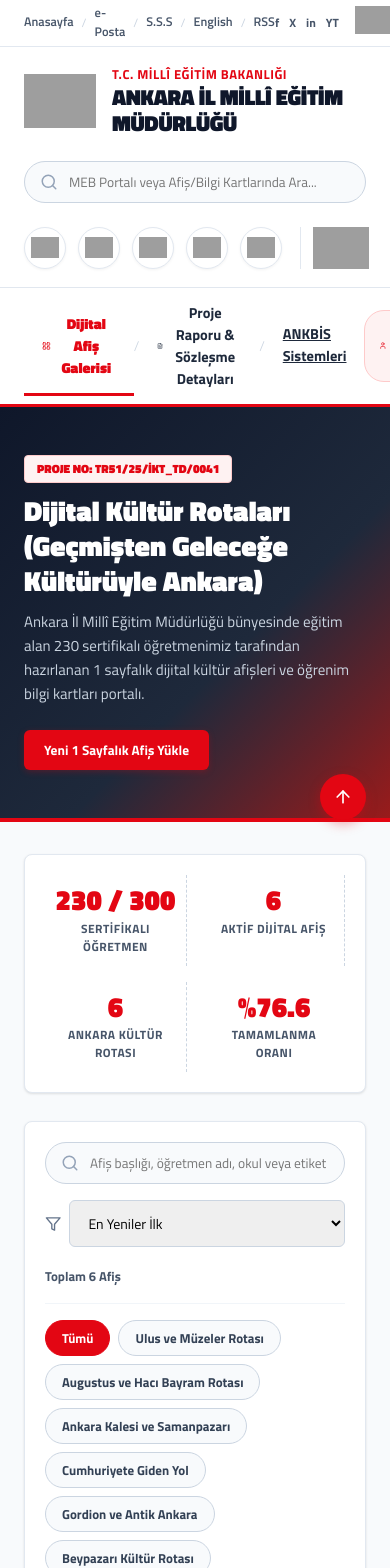
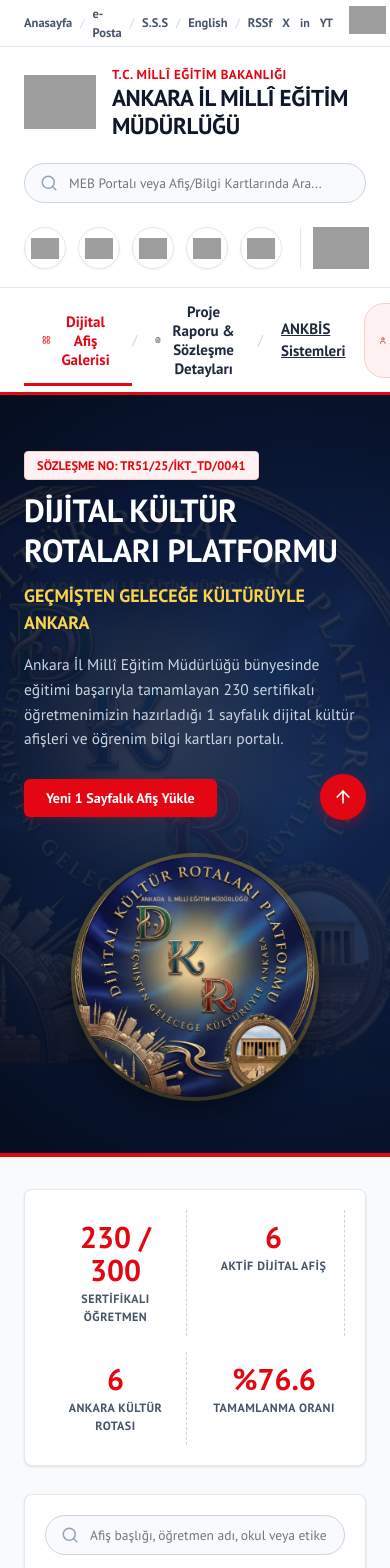
Before and after one commit to nezahatkorkmaz/ankara-il-milli-egitim, a React (Vite) app: page / in a window 390 px wide. Shown: the top 1568 px of the page. Built offline with nearby package versions, Linux system fonts and the light colour scheme; grey boxes are pictures that could not be loaded.

Commit message:
Projeye ozel Dijital Kultur Rotalari resmi armasi ve Myriad Pro font ailesi entegre edildi

```diff
--- a/index.html
+++ b/index.html
@@ -6,7 +6,7 @@
     <title>T.C. MEB - Ankara İl Millî Eğitim Müdürlüğü - Dijital Kültür Rotaları</title>
     <link rel="preconnect" href="https://fonts.googleapis.com">
     <link rel="preconnect" href="https://fonts.gstatic.com" crossorigin>
-    <link href="https://fonts.googleapis.com/css2?family=Titillium+Web:ital,wght@0,300;0,400;0,600;0,700;0,900;1,400;1,600&family=Open+Sans:wght@400;600;700;800&display=swap" rel="stylesheet">
+    <link href="https://fonts.googleapis.com/css2?family=PT+Sans:ital,wght@0,400;0,700;1,400;1,700&family=Open+Sans:ital,wght@0,300;0,400;0,600;0,700;0,800;1,400&display=swap" rel="stylesheet">
   </head>
   <body>
     <div id="root"></div>
--- a/src/components/CardGallery.tsx
+++ b/src/components/CardGallery.tsx
@@ -64,17 +64,35 @@ export const CardGallery: React.FC<CardGalleryProps> = ({
   return (
     <div>
       <section className="official-hero">
+        <div className="hero-backdrop-seal"></div>
         <div className="meb-container">
-          <span className="report-header-badge">PROJE NO: TR51/25/İKT_TD/0041</span>
-          <h2 style={{ fontSize: '28px', fontWeight: 900, marginBottom: '12px', lineHeight: 1.25 }}>
-            Dijital Kültür Rotaları (Geçmişten Geleceğe Kültürüyle Ankara)
-          </h2>
-          <p style={{ fontSize: '15px', color: '#cbd5e1', maxWidth: '840px', marginBottom: '24px', lineHeight: 1.6 }}>
-            Ankara İl Millî Eğitim Müdürlüğü bünyesinde eğitim alan 230 sertifikalı öğretmenimiz tarafından hazırlanan 1 sayfalık dijital kültür afişleri ve öğrenim bilgi kartları portalı.
-          </p>
-          <button className="btn-meb-primary" onClick={onOpenUpload}>
-            {isLoggedIn ? 'Yeni 1 Sayfalık Afiş Yükle' : 'Öğretmen Girişi Yap ve Afiş Yükle'}
-          </button>
+          <div className="hero-content-grid">
+            <div>
+              <span className="report-header-badge">SÖZLEŞME NO: TR51/25/İKT_TD/0041</span>
+              <h2 style={{ fontSize: '32px', fontWeight: 700, marginBottom: '12px', lineHeight: 1.25, letterSpacing: '-0.3px' }}>
+                DİJİTAL KÜLTÜR ROTALARI PLATFORMU
+              </h2>
+              <h3 style={{ fontSize: '18px', fontWeight: 700, color: '#fcd34d', marginBottom: '16px' }}>
+                GEÇMİŞTEN GELECEĞE KÜLTÜRÜYLE ANKARA
+              </h3>
+              <p style={{ fontSize: '15.5px', color: '#cbd5e1', maxWidth: '780px', marginBottom: '28px', lineHeight: 1.6 }}>
+                Ankara İl Millî Eğitim Müdürlüğü bünyesinde eğitimi başarıyla tamamlayan 230 sertifikalı öğretmenimizin hazırladığı 1 sayfalık dijital kültür afişleri ve öğrenim bilgi kartları portalı.
+              </p>
+              <div style={{ display: 'flex', gap: '14px', flexWrap: 'wrap' }}>
+                <button className="btn-meb-primary" onClick={onOpenUpload}>
+                  {isLoggedIn ? 'Yeni 1 Sayfalık Afiş Yükle' : 'Öğretmen Girişi Yap ve Afiş Yükle'}
+                </button>
+              </div>
+            </div>
+
+            <div className="hero-seal-card-wrap">
+              <img
+                src="/dkr-hero-logo.png"
+                alt="Dijital Kültür Rotaları Platformu Resmî Logosu"
+                className="hero-seal-img"
+              />
+            </div>
+          </div>
         </div>
       </section>
 
@@ -124,7 +142,7 @@ export const CardGallery: React.FC<CardGalleryProps> = ({
             </div>
 
             <div>
-              <span style={{ fontSize: '13px', fontWeight: 700, color: '#475569' }}>
+              <span style={{ fontSize: '13.5px', fontWeight: 700, color: '#475569' }}>
                 Toplam {filteredCards.length} Afiş
               </span>
             </div>
@@ -145,7 +163,7 @@ export const CardGallery: React.FC<CardGalleryProps> = ({
 
         {filteredCards.length === 0 ? (
           <div style={{ backgroundColor: '#ffffff', padding: '60px', textAlign: 'center', borderRadius: '8px', border: '1px solid #e2e8f0' }}>
-            <h4 style={{ fontSize: '18px', color: '#0f172a', marginBottom: '8px' }}>Arama Kriterlerine Uygun Dijital Afiş Bulunamadı</h4>
+            <h4 style={{ fontSize: '18px', color: '#0f172a', marginBottom: '8px', fontWeight: 700 }}>Arama Kriterlerine Uygun Dijital Afiş Bulunamadı</h4>
             <p style={{ color: '#64748b', fontSize: '14px' }}>Farklı bir arama kelimesi veya rota kategorisi seçmeyi deneyiniz.</p>
           </div>
         ) : (
@@ -169,7 +187,7 @@ export const CardGallery: React.FC<CardGalleryProps> = ({
 
                   <div style={{ display: 'flex', gap: '6px', flexWrap: 'wrap', marginBottom: '14px' }}>
                     {card.tags.slice(0, 3).map((tag, idx) => (
-                      <span key={idx} style={{ backgroundColor: '#f1f5f9', fontSize: '11px', padding: '2px 8px', borderRadius: '4px', color: '#475569', fontWeight: 600 }}>
+                      <span key={idx} style={{ backgroundColor: '#f1f5f9', fontSize: '11.5px', padding: '2px 8px', borderRadius: '4px', color: '#475569', fontWeight: 700 }}>
                         #{tag}
                       </span>
                     ))}
@@ -252,7 +270,7 @@ export const CardGallery: React.FC<CardGalleryProps> = ({
               </div>
 
               <div style={{ marginTop: '20px' }}>
-                <h4 style={{ fontSize: '15px', fontWeight: 800, marginBottom: '8px', color: '#0f172a' }}>
+                <h4 style={{ fontSize: '16px', fontWeight: 700, marginBottom: '8px', color: '#0f172a' }}>
                   AFİŞ İÇERİĞİ VE KÜLTÜREL ÖZETİ
                 </h4>
                 <p className="report-text-block">
--- a/src/index.css
+++ b/src/index.css
@@ -11,7 +11,7 @@
   --meb-border: #e2e8f0;
   --meb-shadow: 0 1px 3px rgba(0, 0, 0, 0.08), 0 1px 2px rgba(0, 0, 0, 0.04);
   --meb-shadow-hover: 0 10px 25px -5px rgba(227, 6, 19, 0.12), 0 8px 10px -6px rgba(227, 6, 19, 0.1);
-  --font-family: 'Titillium Web', 'Open Sans', system-ui, -apple-system, sans-serif;
+  --font-family: 'Myriad Pro', 'Myriad', 'PT Sans', 'Open Sans', system-ui, -apple-system, sans-serif;
 }
 
 * {
@@ -57,9 +57,10 @@ body {
 .top-links-flex a {
   color: #475569;
   text-decoration: none;
-  font-weight: 600;
+  font-weight: 700;
   font-size: 12.5px;
   transition: color 0.15s ease;
+  font-family: var(--font-family);
 }
 
 .top-links-flex a:hover {
@@ -140,15 +141,16 @@ body {
   color: var(--meb-red);
   letter-spacing: 0.5px;
   text-transform: uppercase;
+  font-family: var(--font-family);
 }
 
 .official-meb-main {
-  font-size: 22px;
-  font-weight: 900;
+  font-size: 23px;
+  font-weight: 700;
   color: #0f172a;
   line-height: 1.2;
   letter-spacing: -0.3px;
-  font-family: 'Titillium Web', sans-serif;
+  font-family: var(--font-family);
 }
 
 .official-search-bar {
@@ -165,7 +167,7 @@ body {
   padding: 10px 18px 10px 44px;
   font-size: 13.5px;
   outline: none;
-  font-family: inherit;
+  font-family: var(--font-family);
   transition: all 0.2s ease;
 }
 
@@ -251,7 +253,7 @@ body {
   background: transparent;
   border: none;
   padding: 14px 18px;
-  font-size: 14.5px;
+  font-size: 15px;
   font-weight: 700;
   color: #1e293b;
   cursor: pointer;
@@ -260,7 +262,7 @@ body {
   gap: 6px;
   transition: all 0.15s ease;
   position: relative;
-  font-family: 'Titillium Web', sans-serif;
+  font-family: var(--font-family);
 }
 
 .official-nav-link:hover {
@@ -269,7 +271,7 @@ body {
 
 .official-nav-link.active {
   color: var(--meb-red);
-  font-weight: 900;
+  font-weight: 700;
 }
 
 .official-nav-link.active::after {
@@ -292,16 +294,16 @@ body {
   background-color: var(--meb-red);
   color: #ffffff;
   border: none;
-  padding: 10px 20px;
+  padding: 10px 22px;
   border-radius: 6px;
   font-weight: 700;
-  font-size: 13.5px;
+  font-size: 14px;
   cursor: pointer;
   display: inline-flex;
   align-items: center;
   gap: 8px;
   transition: all 0.2s ease;
-  font-family: 'Titillium Web', sans-serif;
+  font-family: var(--font-family);
   box-shadow: 0 2px 6px rgba(227, 6, 19, 0.25);
 }
 
@@ -317,13 +319,13 @@ body {
   padding: 9px 18px;
   border-radius: 6px;
   font-weight: 700;
-  font-size: 13.5px;
+  font-size: 14px;
   cursor: pointer;
   display: inline-flex;
   align-items: center;
   gap: 8px;
   transition: all 0.2s ease;
-  font-family: 'Titillium Web', sans-serif;
+  font-family: var(--font-family);
 }
 
 .btn-meb-outline:hover {
@@ -331,11 +333,56 @@ body {
 }
 
 .official-hero {
-  background: linear-gradient(135deg, #0f172a 0%, #1e293b 60%, #991b1b 100%);
+  position: relative;
+  background: radial-gradient(circle at 75% 50%, #152b56 0%, #0b1a3a 50%, #050d1e 100%);
   color: #ffffff;
-  padding: 48px 0;
+  padding: 56px 0;
   border-bottom: 4px solid var(--meb-red);
   margin-bottom: 32px;
+  overflow: hidden;
+}
+
+.hero-backdrop-seal {
+  position: absolute;
+  right: -50px;
+  top: 50%;
+  transform: translateY(-50%);
+  width: 580px;
+  height: 580px;
+  background-image: url('/dkr-hero-logo.png');
+  background-size: contain;
+  background-repeat: no-repeat;
+  background-position: center;
+  opacity: 0.12;
+  pointer-events: none;
+}
+
+.hero-content-grid {
+  display: grid;
+  grid-template-columns: 1fr 340px;
+  gap: 40px;
+  align-items: center;
+  position: relative;
+  z-index: 2;
+}
+
+.hero-seal-card-wrap {
+  display: flex;
+  justify-content: center;
+  align-items: center;
+}
+
+.hero-seal-img {
+  width: 320px;
+  height: 320px;
+  border-radius: 50%;
+  object-fit: cover;
+  box-shadow: 0 12px 35px rgba(0, 0, 0, 0.5), 0 0 0 4px rgba(212, 175, 55, 0.4);
+  transition: transform 0.3s ease;
+}
+
+.hero-seal-img:hover {
+  transform: scale(1.03) rotate(2deg);
 }
 
 .hero-stats-banner {
@@ -361,11 +408,11 @@ body {
 }
 
 .stat-num-official {
-  font-size: 28px;
-  font-weight: 900;
+  font-size: 30px;
+  font-weight: 700;
   color: var(--meb-red);
   line-height: 1.1;
-  font-family: 'Titillium Web', sans-serif;
+  font-family: var(--font-family);
 }
 
 .stat-lbl-official {
@@ -375,6 +422,7 @@ body {
   text-transform: uppercase;
   letter-spacing: 0.5px;
   margin-top: 4px;
+  font-family: var(--font-family);
 }
 
 .filter-section-official {
@@ -407,12 +455,12 @@ body {
   border: 1px solid #cbd5e1;
   padding: 7px 16px;
   border-radius: 20px;
-  font-size: 13px;
+  font-size: 13.5px;
   font-weight: 700;
   color: #334155;
   cursor: pointer;
   transition: all 0.15s ease;
-  font-family: 'Titillium Web', sans-serif;
+  font-family: var(--font-family);
 }
 
 .pill-official:hover {
@@ -481,7 +529,7 @@ body {
   background-color: rgba(15, 23, 42, 0.9);
   color: #ffffff;
   font-size: 11.5px;
-  font-weight: 800;
+  font-weight: 700;
   padding: 4px 10px;
   border-radius: 4px;
   text-transform: uppercase;
@@ -496,26 +544,27 @@ body {
 }
 
 .card-title-official {
-  font-size: 18px;
-  font-weight: 800;
+  font-size: 19px;
+  font-weight: 700;
   color: #0f172a;
   margin-bottom: 8px;
   line-height: 1.3;
-  font-family: 'Titillium Web', sans-serif;
+  font-family: var(--font-family);
 }
 
 .card-author-official {
   display: flex;
   align-items: center;
   gap: 6px;
-  font-size: 13.5px;
+  font-size: 14px;
   color: var(--meb-red);
   font-weight: 700;
   margin-bottom: 12px;
+  font-family: var(--font-family);
 }
 
 .card-desc-official {
-  font-size: 13.5px;
+  font-size: 14px;
   color: #475569;
   line-height: 1.6;
   margin-bottom: 16px;
@@ -532,9 +581,9 @@ body {
   align-items: center;
   padding-top: 12px;
   border-top: 1px solid #f1f5f9;
-  font-size: 12.5px;
+  font-size: 13px;
   color: #64748b;
-  font-weight: 600;
+  font-weight: 700;
 }
 
 .modal-overlay {
@@ -580,10 +629,10 @@ body {
 }
 
 .modal-title {
-  font-size: 19px;
-  font-weight: 800;
+  font-size: 20px;
+  font-weight: 700;
   color: #0f172a;
-  font-family: 'Titillium Web', sans-serif;
+  font-family: var(--font-family);
 }
 
 .modal-close-btn {
@@ -613,12 +662,13 @@ body {
 
 .form-group label {
   display: block;
-  font-size: 12.5px;
-  font-weight: 800;
+  font-size: 13px;
+  font-weight: 700;
   color: #0f172a;
   margin-bottom: 6px;
   text-transform: uppercase;
   letter-spacing: 0.5px;
+  font-family: var(--font-family);
 }
 
 .form-control {
@@ -669,14 +719,14 @@ textarea.form-control {
 }
 
 .meta-item-label {
-  font-size: 11.5px;
-  font-weight: 800;
+  font-size: 12px;
+  font-weight: 700;
   color: #64748b;
   text-transform: uppercase;
 }
 
 .meta-item-val {
-  font-size: 14px;
+  font-size: 14.5px;
   font-weight: 700;
   color: #0f172a;
   margin-top: 2px;
@@ -695,8 +745,8 @@ textarea.form-control {
   display: inline-block;
   background-color: var(--meb-red-light);
   color: var(--meb-red);
-  font-size: 12px;
-  font-weight: 800;
+  font-size: 12.5px;
+  font-weight: 700;
   padding: 4px 12px;
   border-radius: 4px;
   margin-bottom: 10px;
@@ -704,11 +754,11 @@ textarea.form-control {
 }
 
 .report-title {
-  font-size: 22px;
-  font-weight: 900;
+  font-size: 23px;
+  font-weight: 700;
   color: #0f172a;
   margin-bottom: 16px;
-  font-family: 'Titillium Web', sans-serif;
+  font-family: var(--font-family);
 }
 
 .contract-info-grid {
@@ -728,15 +778,15 @@ textarea.form-control {
 }
 
 .contract-lbl {
-  font-size: 11.5px;
-  font-weight: 800;
+  font-size: 12px;
+  font-weight: 700;
   color: #64748b;
   text-transform: uppercase;
 }
 
 .contract-val {
-  font-size: 14.5px;
-  font-weight: 800;
+  font-size: 15px;
+  font-weight: 700;
   color: #0f172a;
   margin-top: 4px;
 }
@@ -753,13 +803,13 @@ textarea.form-control {
   border: 1px solid #cbd5e1;
   padding: 6px 14px;
   border-radius: 6px;
-  font-size: 13.5px;
+  font-size: 14px;
   font-weight: 700;
   color: #0f172a;
 }
 
 .report-text-block {
-  font-size: 14.5px;
+  font-size: 15px;
   color: #334155;
   line-height: 1.7;
   background-color: #ffffff;
@@ -794,8 +844,8 @@ textarea.form-control {
   display: flex;
   align-items: center;
   gap: 10px;
-  font-weight: 800;
-  font-size: 13.5px;
+  font-weight: 700;
+  font-size: 14px;
   color: #334155;
   background-color: #ffffff;
   padding: 8px 18px;
@@ -841,7 +891,7 @@ textarea.form-control {
   background-color: #0f172a;
   color: #94a3b8;
   padding: 16px 0;
-  font-size: 13px;
+  font-size: 13.5px;
   border-top: 1px solid #1e293b;
 }
 
@@ -882,12 +932,21 @@ textarea.form-control {
   display: flex;
   align-items: center;
   gap: 8px;
-  font-size: 13px;
+  font-size: 13.5px;
   color: var(--meb-red);
   font-weight: 700;
 }
 
 @media (max-width: 992px) {
+  .hero-content-grid {
+    grid-template-columns: 1fr;
+  }
+
+  .hero-seal-img {
+    width: 240px;
+    height: 240px;
+  }
+
   .official-header-flex {
     flex-direction: column;
     align-items: flex-start;
```
Also changed, not shown: public/dkr-hero-logo.png (added).
